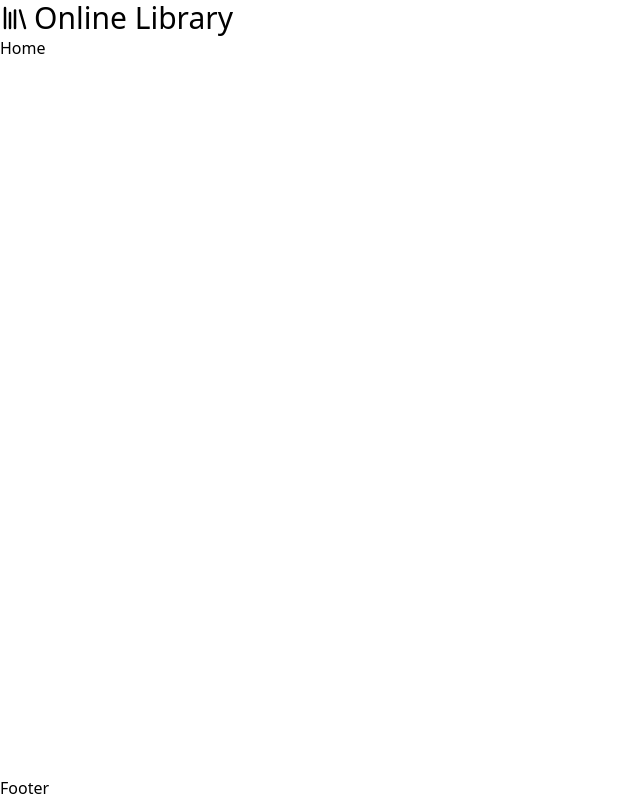
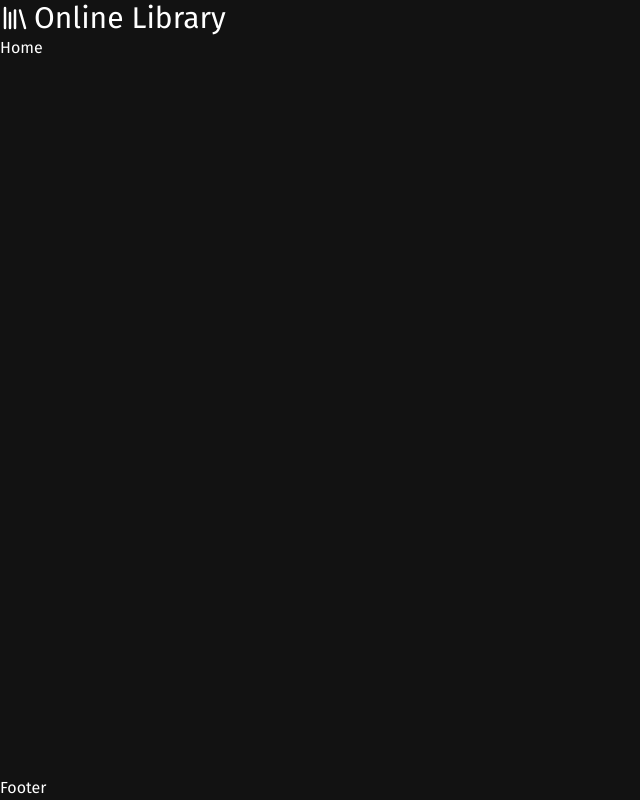
Before and after one commit to KiranNamawar/demo-react-online-library, a React (Vite) app: page / in a window 1280 px wide. Shown: the whole page, without its empty margins (0-640 px from the left). Built offline with nearby package versions, Linux system fonts and the light colour scheme.

Commit message:
install and configure redux

```diff
--- a/index.html
+++ b/index.html
@@ -1,10 +1,17 @@
-<!doctype html>
+<!DOCTYPE html>
 <html lang="en">
   <head>
     <meta charset="UTF-8" />
     <link rel="icon" type="image/svg+xml" href="/logo.svg" />
     <meta name="viewport" content="width=device-width, initial-scale=1.0" />
+    <meta name="color-scheme" content="dark" />
     <title>Online Library</title>
+    <link rel="preconnect" href="https://fonts.googleapis.com" />
+    <link rel="preconnect" href="https://fonts.gstatic.com" crossorigin />
+    <link
+      href="https://fonts.googleapis.com/css2?family=Fira+Sans:ital,wght@0,100;0,200;0,300;0,400;0,500;0,600;0,700;0,800;0,900;1,100;1,200;1,300;1,400;1,500;1,600;1,700;1,800;1,900&display=swap"
+      rel="stylesheet"
+    />
   </head>
   <body>
     <div id="root"></div>
--- a/package.json
+++ b/package.json
@@ -10,10 +10,12 @@
     "preview": "vite preview"
   },
   "dependencies": {
+    "@reduxjs/toolkit": "^2.10.1",
     "@tailwindcss/vite": "^4.1.17",
     "lucide-react": "^0.554.0",
     "react": "^19.2.0",
     "react-dom": "^19.2.0",
+    "react-redux": "^9.2.0",
     "react-router": "^7.9.6",
     "tailwindcss": "^4.1.17"
   },
--- a/src/index.css
+++ b/src/index.css
@@ -1 +1,9 @@
 @import "tailwindcss";
+
+:root {
+  color-scheme: dark;
+}
+
+body {
+  font-family: "Fira Sans", sans-serif;
+}
--- a/src/main.tsx
+++ b/src/main.tsx
@@ -1,11 +1,15 @@
 import { StrictMode } from "react";
 import { createRoot } from "react-dom/client";
 import { RouterProvider } from "react-router";
+import { Provider } from "react-redux";
+import store from "./redux/store";
 import router from "./router";
 import "./index.css";
 
 createRoot(document.getElementById("root")!).render(
   <StrictMode>
-    <RouterProvider router={router} />
+    <Provider store={store}>
+      <RouterProvider router={router} />
+    </Provider>
   </StrictMode>
 );
--- /dev/null
+++ b/src/redux/hooks.ts
@@ -0,0 +1,5 @@
+import { useDispatch, useSelector } from "react-redux";
+import type { AppDispatch, RootState } from "./store";
+
+export const useAppSelector = useSelector.withTypes<RootState>();
+export const useAppDispatch = useDispatch.withTypes<AppDispatch>();
--- /dev/null
+++ b/src/redux/store.ts
@@ -0,0 +1,9 @@
+import { configureStore } from "@reduxjs/toolkit";
+
+const store = configureStore({
+  reducer: {},
+});
+
+export type AppDispatch = typeof store.dispatch;
+export type RootState = ReturnType<typeof store.getState>;
+export default store;
```
Also changed, not shown: 1 other file (tests, documents, lock files or other folders).
